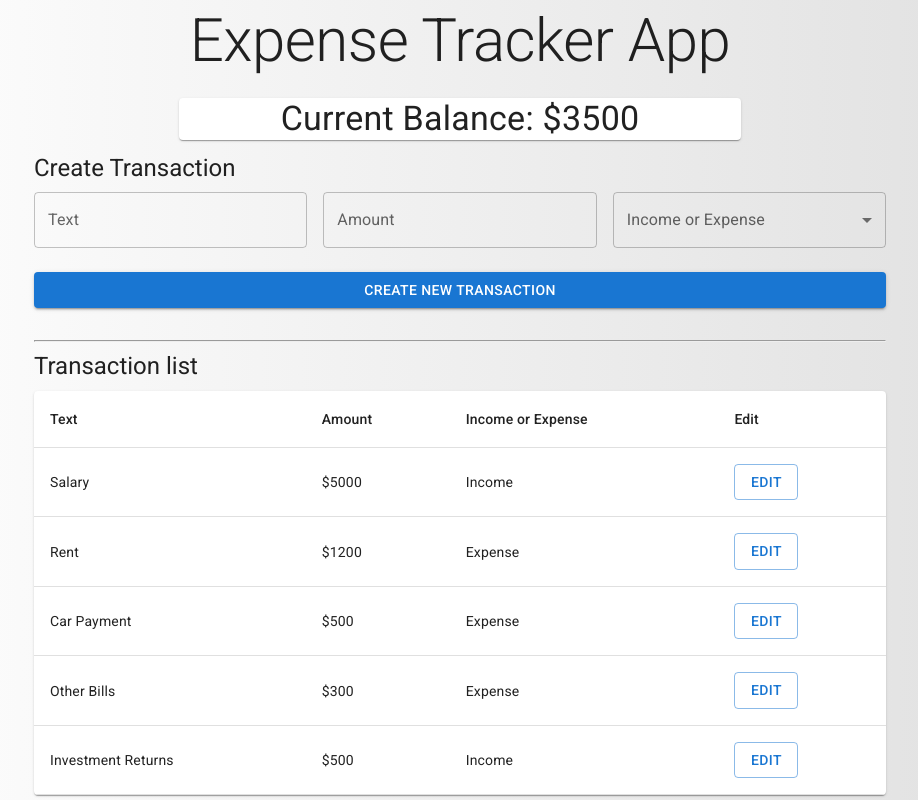
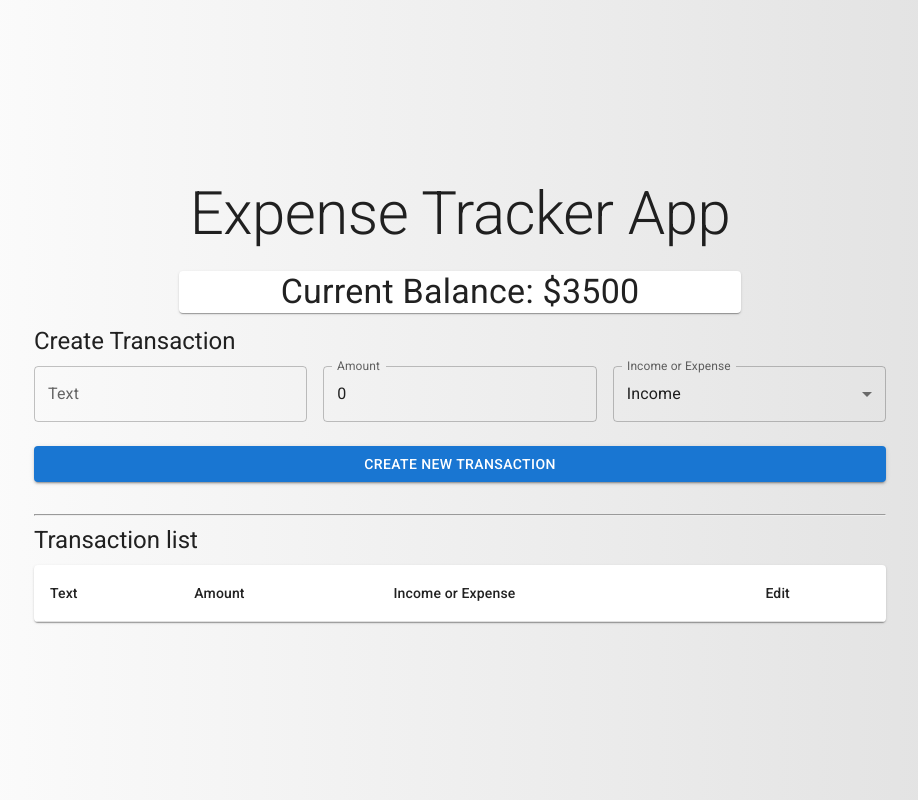
Before and after one commit to FabioHdez/expense-tracker-react, a React (Create React App) app: page / in a window 1280 px wide. Shown: the whole page, without its empty margins (180-1098 px from the left). Built offline with nearby package versions, Linux system fonts and the light colour scheme.

Commit message:
create and view transactions

```diff
--- a/src/App.js
+++ b/src/App.js
@@ -9,17 +9,21 @@ import {CreateTransaction} from './Components/CreateTransaction'
 import {TransactionList} from './Components/TransactionList'
 import { Balance } from './Components/Balance';
 
+import {BalanceProvider} from './Context/BalanceContext'
+
 function App() {
   return (
     <React.Fragment>
       <CssBaseline />
       <Container maxWidth='md'>
+        <BalanceProvider>
           <Header />
           <Balance />
           <CreateTransaction />
           <br />
           <hr />
           <TransactionList />
+        </BalanceProvider>
       </Container>
     </React.Fragment>
   );
--- a/src/Components/CreateTransaction.js
+++ b/src/Components/CreateTransaction.js
@@ -1,4 +1,4 @@
-import React from 'react'
+import React, { useContext, useState } from 'react'
 import TextField from '@mui/material/TextField';
 import Box from '@mui/material/Box';
 import Grid from '@mui/material/Grid';
@@ -9,19 +9,32 @@ import FormControl from '@mui/material/FormControl';
 import Button from '@mui/material/Button';
 import Typography from '@mui/material/Typography';
 
+import {BalanceContext} from '../Context/BalanceContext'
+
 export const CreateTransaction = () => {
+  const [text,setText] = useState('')
+  const [amount,setAmount] = useState(0)
+  const [income,setIncome] = useState(true)
+
+  const {addTransaction} = useContext(BalanceContext)
+  const handleSubmit = e => {
+    e.preventDefault()
+    // not the best method to create ID but it works for now
+    const id = Math.floor(Math.random() * 100000000)
+    addTransaction({id,text,amount,income})
+  }
   return (
-    <>
+    <form onSubmit={handleSubmit}>
     <Typography variant="h5" gutterBottom component="div" align='left'>
         Create Transaction
     </Typography>
       <Box sx={{ flexGrow: 1 }}>
         <Grid container spacing={2}>
           <Grid item xs={12} md={4}>
-            <TextField fullWidth label="Text" id="text" />
+            <TextField fullWidth label="Text" id="text" value={text} onChange={e => setText(e.target.value)}/>
           </Grid>
           <Grid item xs={12} md={4}>
-            <TextField fullWidth label="Amount" id="amount" type="number" />
+            <TextField fullWidth label="Amount" id="amount" type="number" value={amount} onChange={e => setAmount(e.target.value)} />
           </Grid>
           <Grid item xs={12} md={4}>
             <FormControl fullWidth>
@@ -30,9 +43,11 @@ export const CreateTransaction = () => {
                 labelId="income-expense-label"
                 id="income-expense-select"
                 label="Income or Expense"
+                value = {income}
+                onChange = {e => setIncome(e.target.value)}
               >
-                <MenuItem value={10}>Income</MenuItem>
-                <MenuItem value={20}>Expense</MenuItem>
+                <MenuItem value={true}>Income</MenuItem>
+                <MenuItem value={false}>Expense</MenuItem>
               </Select>
             </FormControl>
           </Grid>
@@ -41,11 +56,11 @@ export const CreateTransaction = () => {
         <Grid container spacing={2}>
           <Grid item xs={12} md={12}>
           <FormControl fullWidth>
-            <Button variant="contained">Create new Transaction</Button>
+            <Button type='submit' variant="contained" >Create new Transaction</Button>
           </FormControl>
           </Grid>
         </Grid>
       </Box>
-  </>
+  </form>
   );
 }
--- a/src/Components/TransactionList.js
+++ b/src/Components/TransactionList.js
@@ -1,4 +1,4 @@
-import React from 'react'
+import React, {useContext} from 'react'
 import Table from '@mui/material/Table';
 import TableBody from '@mui/material/TableBody';
 import TableCell from '@mui/material/TableCell';
@@ -9,22 +9,11 @@ import Paper from '@mui/material/Paper';
 import Typography from '@mui/material/Typography';
 import Button from '@mui/material/Button';
 
-
-// fix later
-function createData(text, amount, income) {
-    const id = Math.floor(Math.random() * 100000000)
-    return { id, text, amount, income};
-  }
-
-  const transactions = [
-    createData('Salary', 5000, true),
-    createData('Rent', 1200, false),
-    createData('Car Payment', 500, false),
-    createData('Other Bills', 300, false),
-    createData('Investment Returns', 500, true),
-  ];
+import { BalanceContext } from '../Context/BalanceContext';
 
 export const TransactionList = () => {
+  const { transactions } = useContext(BalanceContext)
+  console.log(transactions)
   return (
   <>
     <Typography variant="h5" gutterBottom component="div" align='left'>
--- /dev/null
+++ b/src/Context/BalanceContext.js
@@ -0,0 +1,40 @@
+import React, {createContext, useReducer} from 'react'
+
+const initialState = {
+    transactions:[]
+}
+
+
+export const BalanceContext = createContext(initialState);
+
+// REDUCER FUNCTION FOR THE useReducer HOOK
+function transactionReducer(state,action){
+    switch(action.type){
+        case 'ADD_TRANSACTION':
+            return {
+                ...state,
+                transactions: [action.payload, ...state.transactions]
+            }
+        default:
+            return state
+    }
+}
+
+export const BalanceProvider = ({children}) => {
+    const [transactions, dispatch] = useReducer(transactionReducer,initialState)
+    // functions
+    function addTransaction(transaction){
+        dispatch({
+            type:'ADD_TRANSACTION',
+            payload: transaction
+        })
+    }
+    return(
+        <BalanceContext.Provider value={{
+            transactions: transactions.transactions,
+            addTransaction,
+            }}>
+            {children}
+        </BalanceContext.Provider>
+    )
+}
```
Lines whose indentation alone changed are shown as unchanged.
